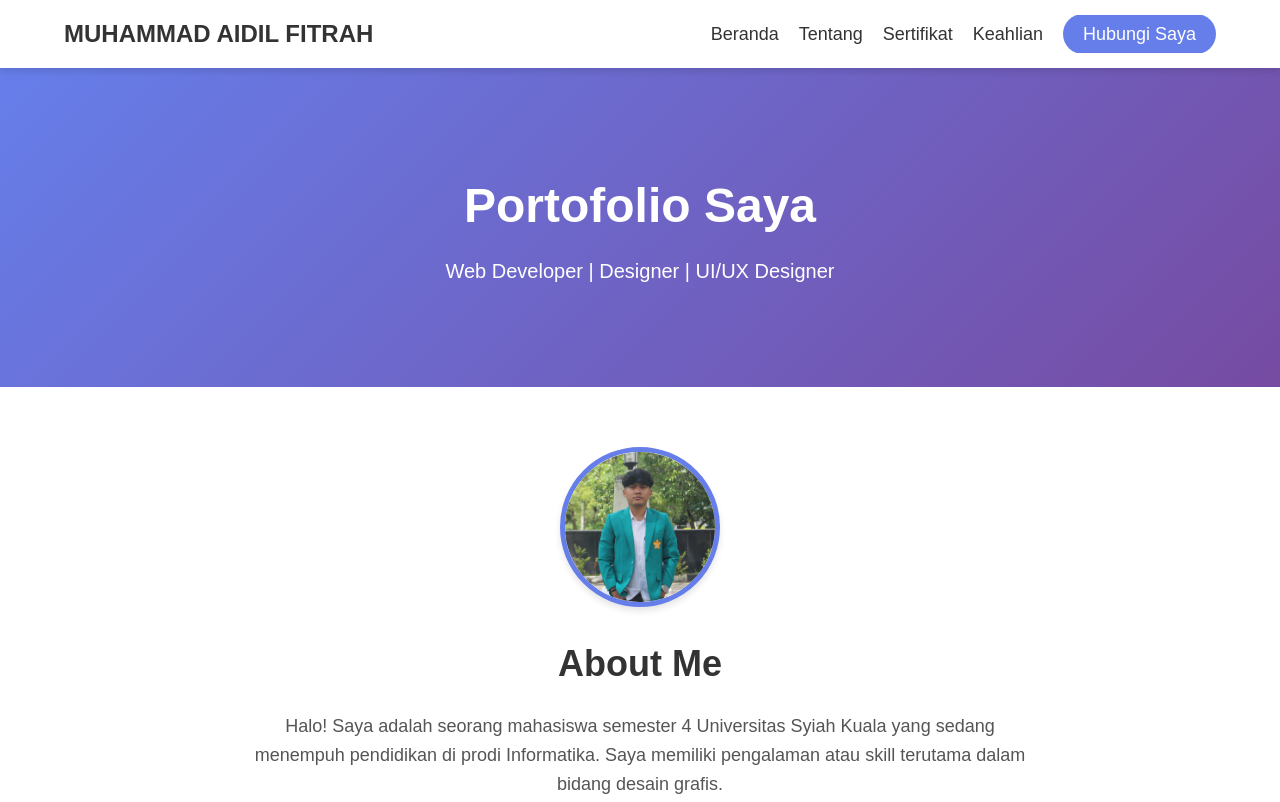
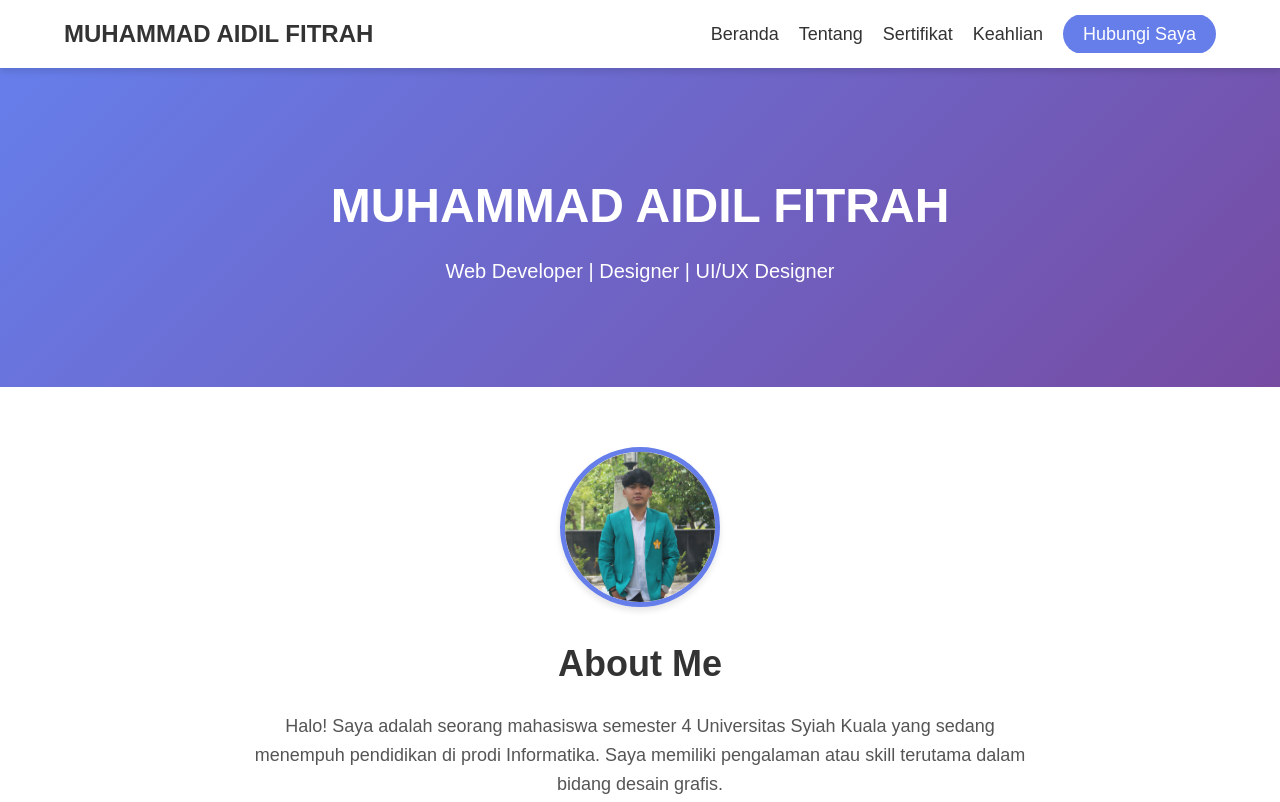
Before and after one commit to M-Aidil-Fitrah/Portofolio, a plain HTML site: page index.html in a window 1280 px wide. Shown: the top 802 px of the page. Drawn offline with Linux system fonts and the light colour scheme.

Commit message:
Update index.html

```diff
--- a/index.html
+++ b/index.html
@@ -24,7 +24,7 @@
 
     <header>
         <div class="container">
-            <h1>Portofolio Saya</h1>
+            <h1>MUHAMMAD AIDIL FITRAH</h1>
             <p>Web Developer | Designer | UI/UX Designer</p>
         </div>
     </header>
```
